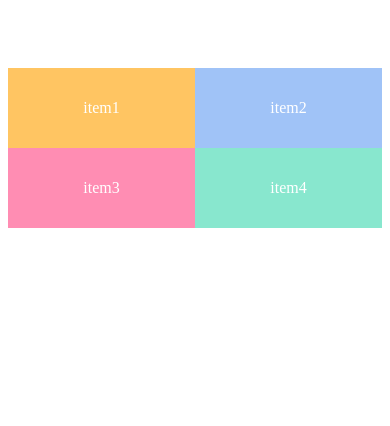
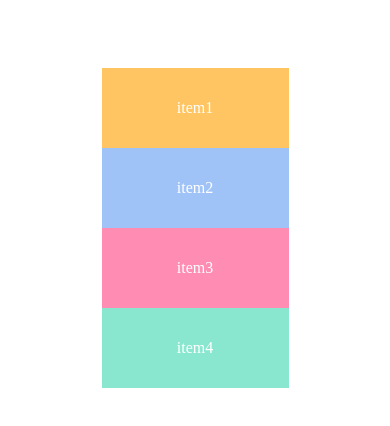
Before and after one commit to takumi-shibata/progate-lesson-HTML-CSS4, a plain HTML site: page index.html in a window 390 px wide. Drawn offline with Linux system fonts and the light colour scheme.

Commit message:
1周目終了

```diff
--- a/stylesheet.css
+++ b/stylesheet.css
@@ -27,16 +27,40 @@ li {
   background-color: #88e7ce;
 }
 
-/* .flex-list(親要素)に対して、リストが横並びになるようdisplay:flex;の指定 */
+/* flex-list(親要素)に対して、リストが横並びになるようdisplay:flex;の指定 */
 .flex-list {
   display: flex;
-  /* flex-listクラスに対して、折り返す指定 */
-  flex-wrap: wrap;
 }
 
 /* flex-listクラスの<li>タグに対して、画面幅いっぱいになるようflex:auto;の指定 */
 .flex-list li {
   flex: auto;
+}
+
+/* タブレット向けレイアウト */
+/* ブレイクポイントが1000px以下の時のメディアクエリの設定 */
+@media (max-width: 1000px) {
+  /* flex-listクラスに対して、折り返す指定 */
+  .flex-list {
+    flex-wrap: wrap;
+  }
+
   /* widthの指定 */
-  width: 50%;
+  .flex-list li {
+    width: 50%;
+  }
 }
+
+/* スマホ向けレイアウト */
+/* ブレイクポイントが670px以下の時のメディアクエリの設定 */
+@media (max-width: 670px) {
+  /* flex-listクラスに対して、縦1列にする指定 */
+  .flex-list {
+    flex-direction: column;
+  }
+
+  /* 中央寄せの指定(widthはブレイクポイントで指定したものが適用されるためmarginのみで大丈夫) */
+  .flex-list li {
+    margin: 0 auto;
+  }
+}
```
